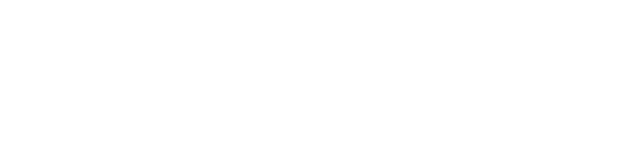
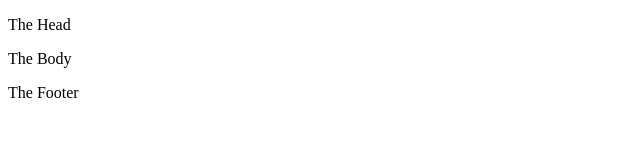
Before and after one commit to mpn0823/mpn0823.github.io, a plain HTML site: page index.html in a window 1280 px wide. Shown: the whole page, without its empty margins (0-640 px from the left). Drawn offline with Linux system fonts and the light colour scheme.

Commit message:
Updating index.html

```diff
--- a/index.html
+++ b/index.html
@@ -1,3 +1,15 @@
+<!DOCTYPE html>
 <html>
 	<title>Hello World!</title>
+	<header>
+		<p>The Head</p>
+	</header>
+	<body>
+		<p>The Body</p>
+	</body>
+	<footer>
+		<p>The Footer</p>
+	</footer>
+
+
 </html>
```
